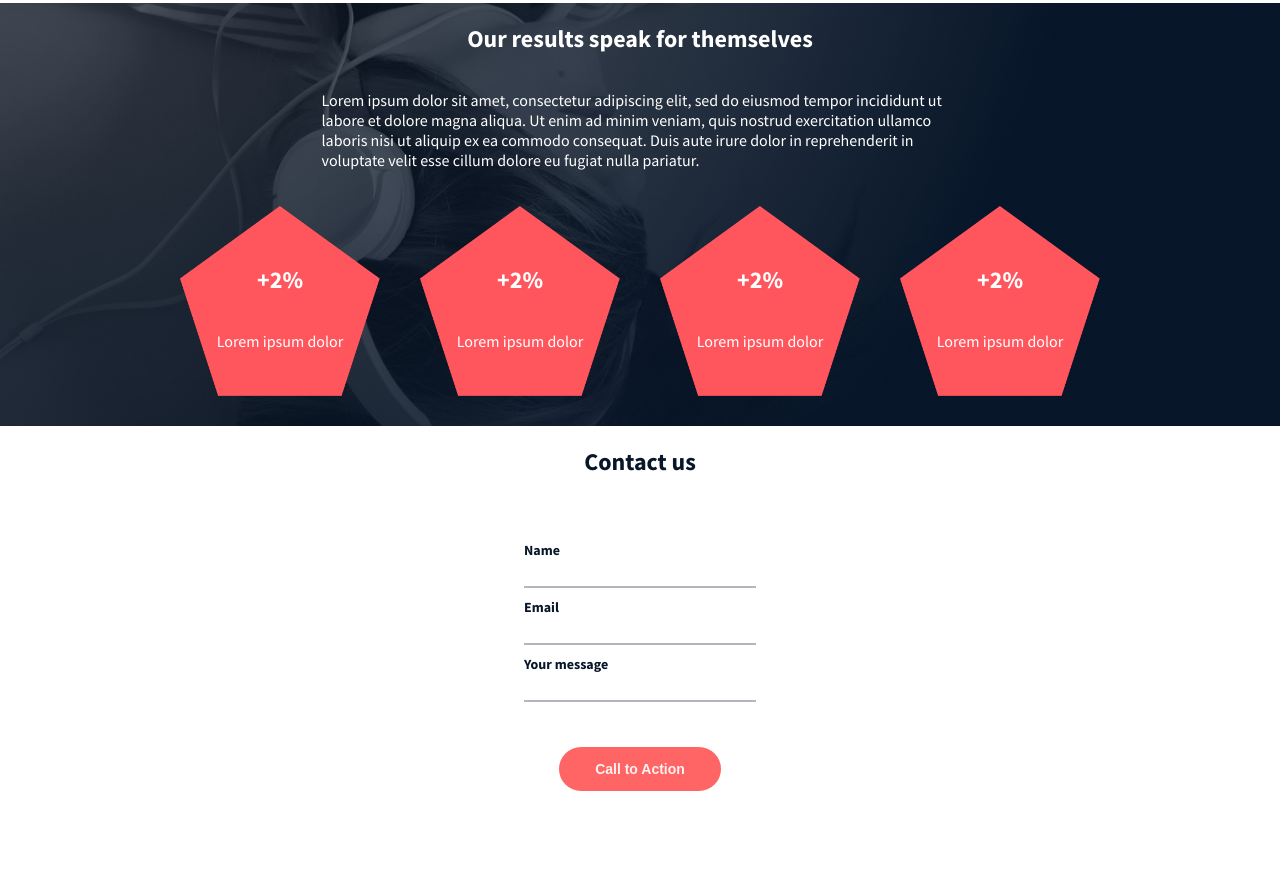
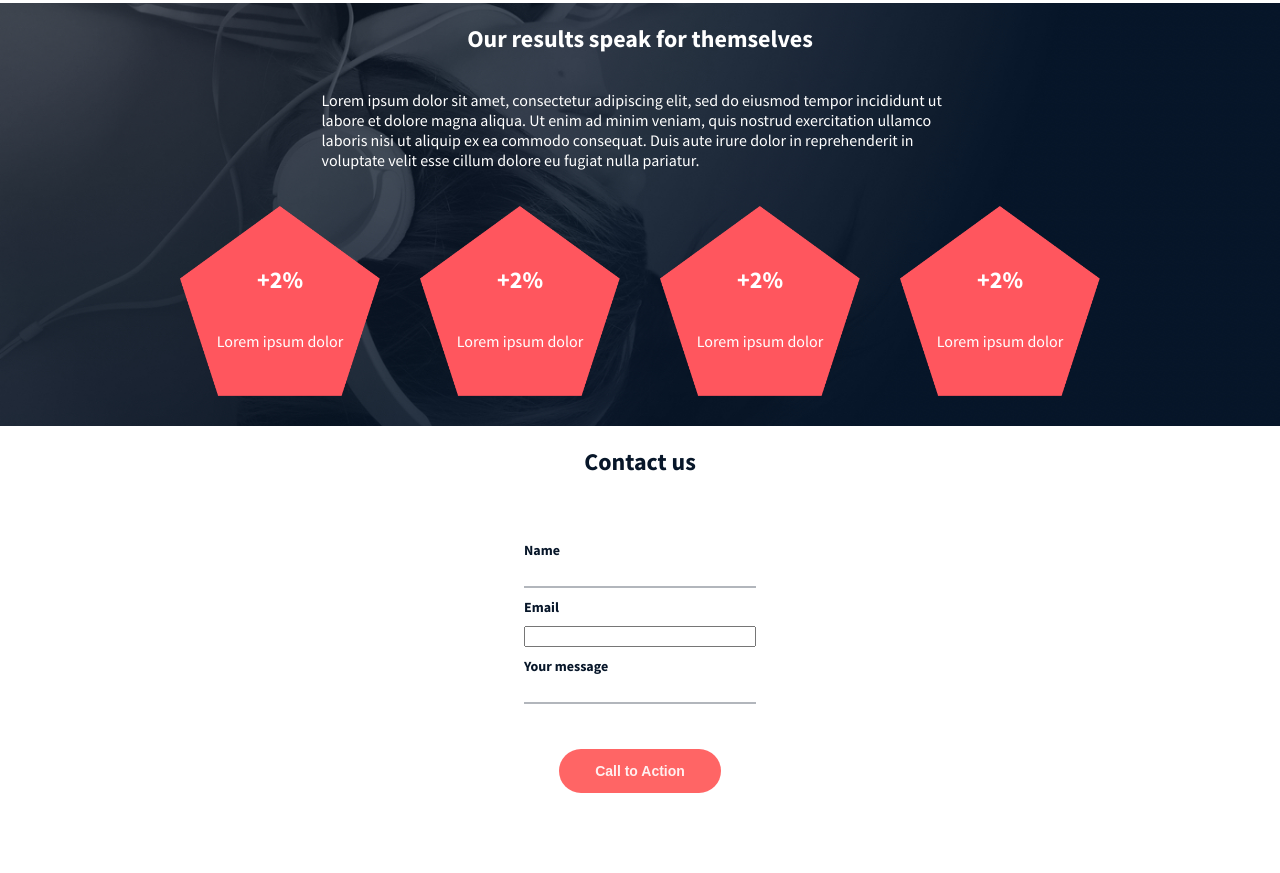
Before and after one commit to Sem512/alx_html_css, a plain HTML site: page headphones/3-index.html in a window 1280 px wide. Shown: the part 1438-2311 px from the top of the page. Drawn offline with Linux system fonts and the light colour scheme; files whose address does not match are found by name.

Commit message:
contains contact form

```diff
--- a/headphones/3-index.html
+++ b/headphones/3-index.html
@@ -108,13 +108,13 @@
         <h1>Contact us</h1>
         <form action="submit">
             <label for="name">Name</label>
-            <input type="text">
+            <input type="text" id="name" required>
 
-            <label for="name">Email</label>
-            <input type="text">
+            <label for="email">Email</label>
+            <input type="email" id="email" required>
 
-            <label for="name">Your message</label>
-            <input type="text">
+            <label for="message">Your message</label>
+            <input type="text" id="message" required>
 
             <input type="submit" value="Call to Action">
         </form>
```
